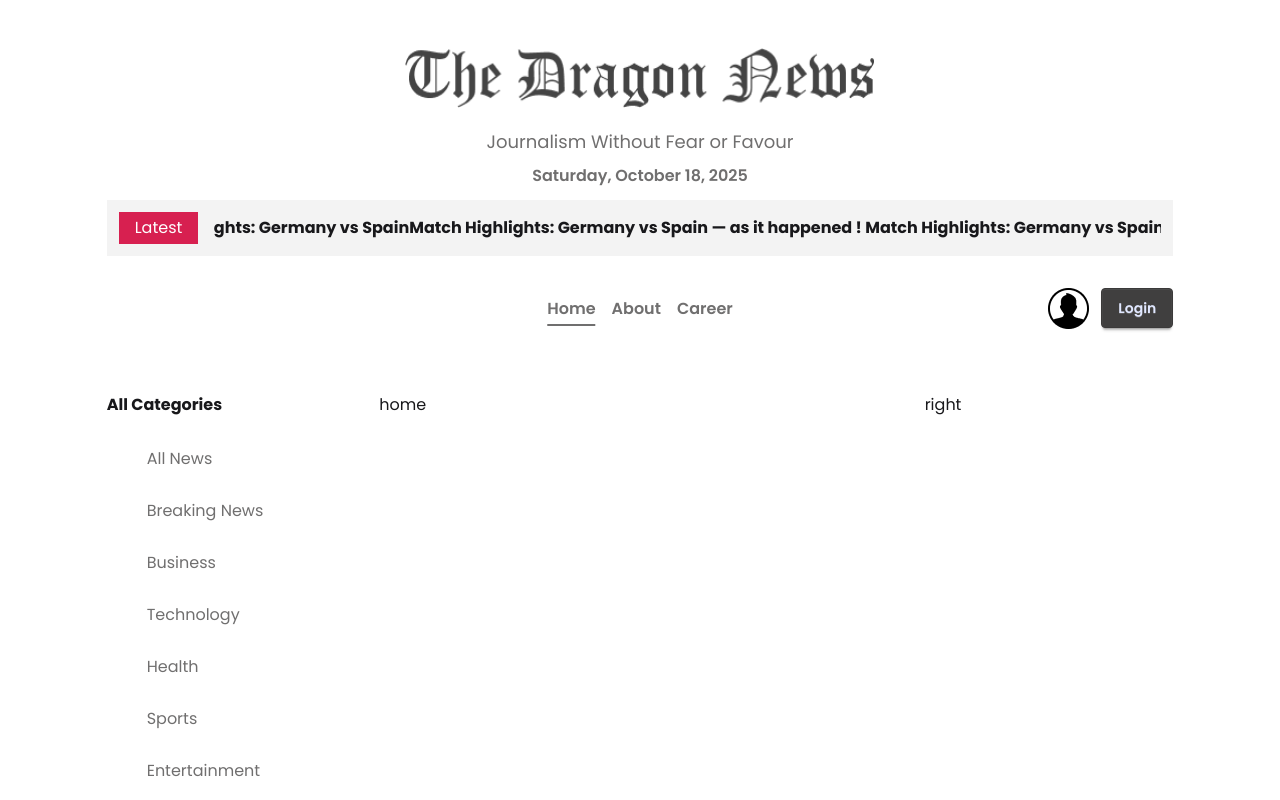
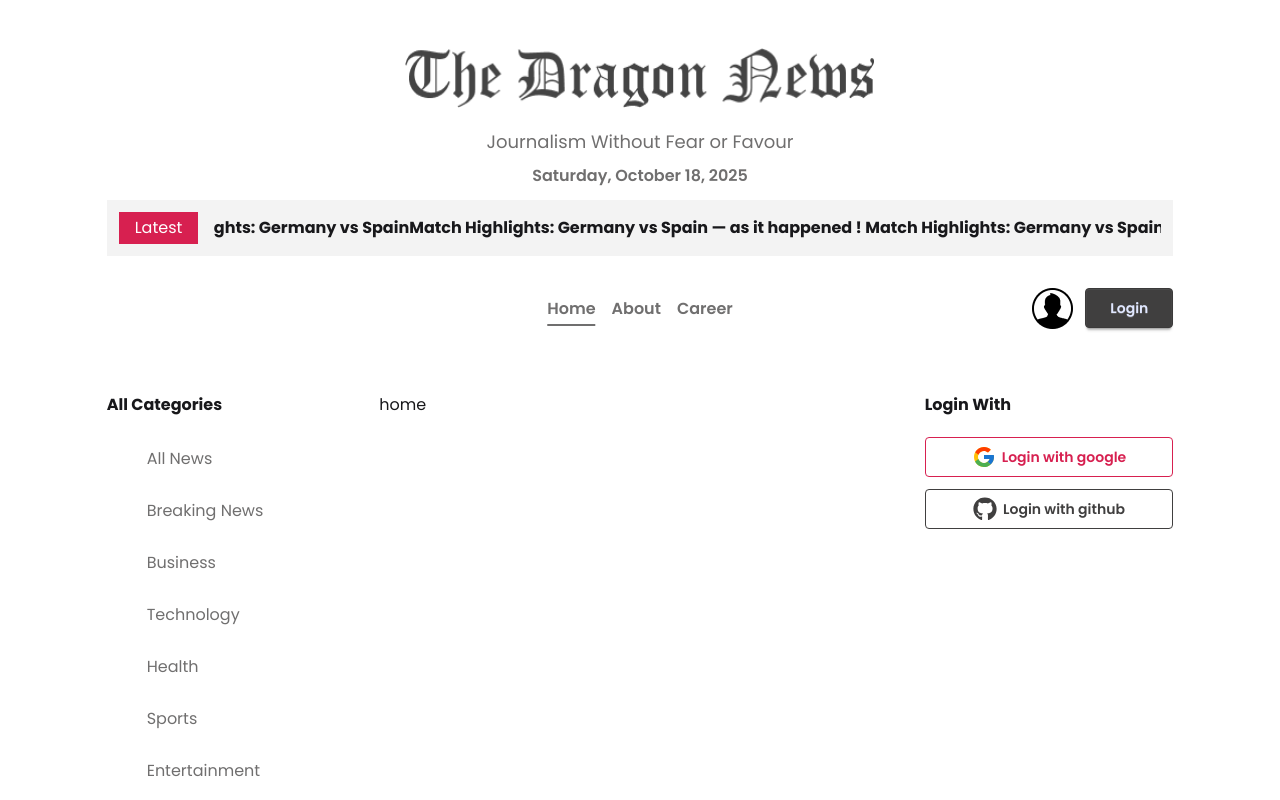
Before and after one commit to mahadi40011/Dragon-News, a React (Vite) app: page / in a window 1280 px wide. Shown: the top 800 px of the page. Built offline with nearby package versions, Linux system fonts and the light colour scheme.

Commit message:
install 'react-icons' packge. Create new component 'aocialLogin' and 2 component are redeclire

```diff
--- a/package.json
+++ b/package.json
@@ -16,6 +16,7 @@
     "react": "^19.1.1",
     "react-dom": "^19.1.1",
     "react-fast-marquee": "^1.6.5",
+    "react-icons": "^5.5.0",
     "react-router": "^7.9.4",
     "tailwindcss": "^4.1.14"
   },
--- a/src/components/HomeComponents/LeftAside.jsx
+++ b/src/components/HomeComponents/LeftAside/LeftAside.jsx
@@ -1,5 +1,5 @@
 import React, { Suspense } from "react";
-import Category from "../Category/Category";
+import Category from "../../Category/Category";
 
 const LeftAside = () => {
   return (
--- a/src/components/HomeComponents/RightAside.jsx
+++ b/src/components/HomeComponents/RightAside/RightAside.jsx
@@ -1,9 +1,12 @@
 import React from 'react';
+import SocialLogin from './SocialLogin';
 
 const RightAside = () => {
   return (
     <div>
-      right
+      <SocialLogin>
+
+      </SocialLogin>
     </div>
   );
 };
--- /dev/null
+++ b/src/components/HomeComponents/RightAside/SocialLogin.jsx
@@ -0,0 +1,21 @@
+import React from 'react';
+import { FaGithub } from 'react-icons/fa';
+import { FcGoogle } from 'react-icons/fc';
+
+const SocialLogin = () => {
+  return (
+    <div>
+      <h1 className="font-bold mb-5">Login With</h1>
+      <div className='space-y-3'>
+        <button className="btn btn-outline btn-secondary w-full">
+          <FcGoogle size={24} /> Login with google
+        </button>
+        <button className="btn btn-outline btn-primary w-full">
+          <FaGithub size={24}  /> Login with github
+        </button>
+      </div>
+    </div>
+  );
+};
+
+export default SocialLogin;
--- a/src/components/Navbar/Navbar.jsx
+++ b/src/components/Navbar/Navbar.jsx
@@ -13,7 +13,7 @@
     <NavLink
       className={({ isActive }) =>
         `text-accent m-2 font-semibold pb-1 ${
-          isActive ? "border-b-2 border-accent" : ""
+          isActive ? "border-b-2 border-accent" : "hover:border-b border-accent"
         }`
       }
       key={navItem.id}
@@ -28,7 +28,7 @@
       <div className="absolute left-1/2 -translate-x-1/2">{navItems}</div>
       <div className="flex gap-3">
         <img src={user} alt="" />
-        <button className="btn btn-primary">Login</button>
+        <button className="btn btn-primary px-6">Login</button>
       </div>
     </div>
   );
```
Also changed, not shown: src/layouts/HomeLayout.jsx (+9 -9 lines), 1 other file (tests, documents, lock files or other folders).
